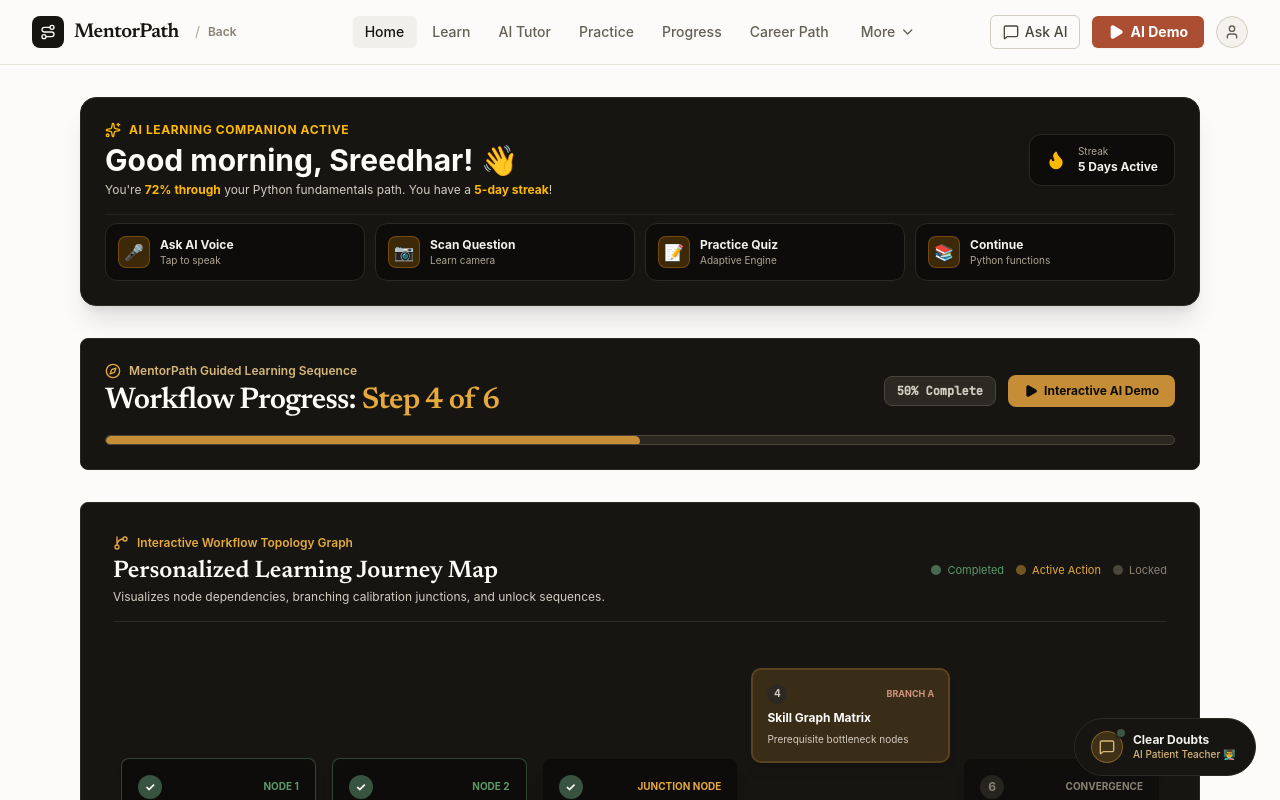
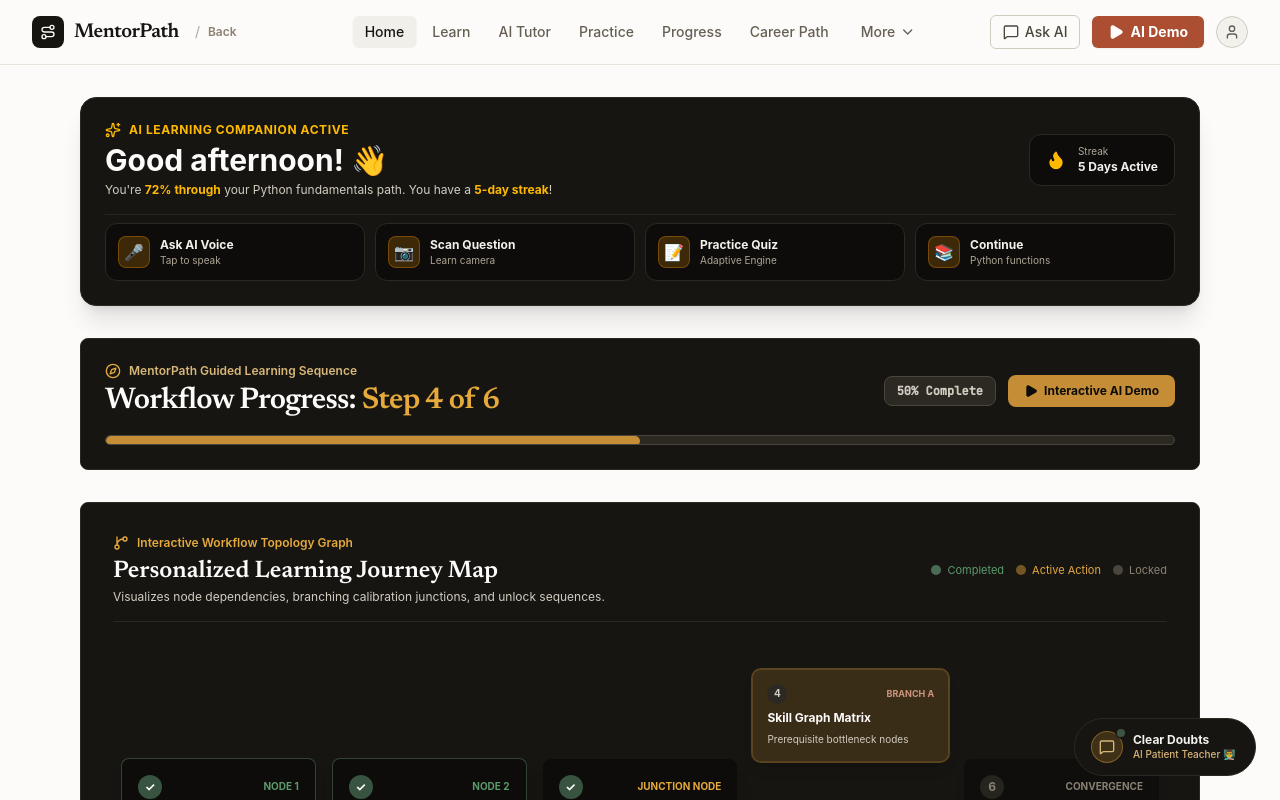
Before and after one commit to sreedhar318-63/Ai-Smart-Education-Prototype, a React (Vite) app: page / in a window 1280 px wide. Both pictures are taken after a click on the button "Home". Shown: the top 800 px of the page. Built offline with nearby package versions, Linux system fonts and the light colour scheme.

Commit message:
fix(greeting): remove hardcoded test name and make greeting time-aware

```diff
--- a/src/components/AITutorView.jsx
+++ b/src/components/AITutorView.jsx
@@ -18,11 +18,15 @@ export default function AITutorView({
   const activePersonaObj = PERSONAS.find(p => p.id === persona) || PERSONAS[0];
 
   const [mode, setMode] = useState('tutor'); // 'tutor' | 'teach_me' (Socratic)
+  const tutorGreeting = (studentProfile?.name && studentProfile.name !== 'Sreedhar')
+    ? `Hi ${studentProfile.name}!`
+    : `Hi!`;
+
   const [messages, setMessages] = useState([
     {
       id: 'init-1',
       sender: 'ai',
-      text: `Hi ${studentProfile?.name || 'Sreedhar'}! I'm your AI Personal Tutor ${activePersonaObj.icon}.\n\nYou can ask me to explain any topic, click **🎤 Speak** to ask by voice, or **📷 Learn from Camera** to scan a textbook question!`,
+      text: `${tutorGreeting} I'm your AI Personal Tutor ${activePersonaObj.icon}.\n\nYou can ask me to explain any topic, click **🎤 Speak** to ask by voice, or **📷 Learn from Camera** to scan a textbook question!`,
       timestamp: new Date().toLocaleTimeString([], { hour: '2-digit', minute: '2-digit' })
     }
   ]);
--- a/src/components/StudentDashboard.jsx
+++ b/src/components/StudentDashboard.jsx
@@ -194,6 +194,12 @@ export default function StudentDashboard({
   const topRecommendation = weakSkills.find(s => s.id === 'probability') || weakSkills[0] || skills[0] || { name: 'Probability', mastery: 42 };
   const whyExplanation = explainRecommendation(topRecommendation.name, topRecommendation.mastery, careerGoal);
 
+  // Time-aware dynamic greeting
+  const currentHour = new Date().getHours();
+  const timeGreeting = currentHour < 12 ? 'Good morning' : currentHour < 18 ? 'Good afternoon' : 'Good evening';
+  const userName = (studentProfile?.name && studentProfile.name !== 'Sreedhar') ? studentProfile.name.trim() : '';
+  const greetingText = userName ? `${timeGreeting}, ${userName}! 👋` : `${timeGreeting}! 👋`;
+
   return (
     <div className="max-w-6xl mx-auto px-4 py-6 md:py-8 space-y-6 md:space-y-8 animate-in fade-in duration-300 font-sans">
 
@@ -206,7 +212,7 @@ export default function StudentDashboard({
               <span>AI Learning Companion Active</span>
             </div>
             <h1 className="text-2xl md:text-3xl font-bold text-neutral-50">
-              Good morning, {studentProfile?.name || 'Sreedhar'}! 👋
+              {greetingText}
             </h1>
             <p className="text-xs text-neutral-300 mt-1">
               You're <strong className="text-amber-400">72% through</strong> your Python fundamentals path. You have a <strong className="text-amber-400">{studentProfile?.streak || 5}-day streak</strong>!
--- a/src/services/aiEngine.js
+++ b/src/services/aiEngine.js
@@ -11,7 +11,7 @@
  */
 
 export const INITIAL_STUDENT_PROFILE = {
-  name: "Sreedhar",
+  name: "",
   targetCareer: "AI Engineer",
   mastery: 72,
   learningSpeed: "Fast",
```
